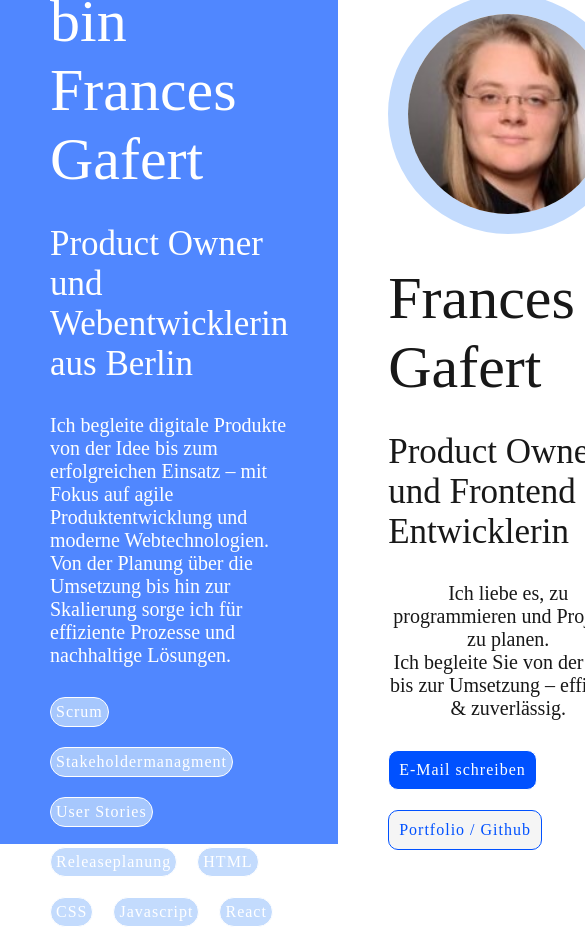
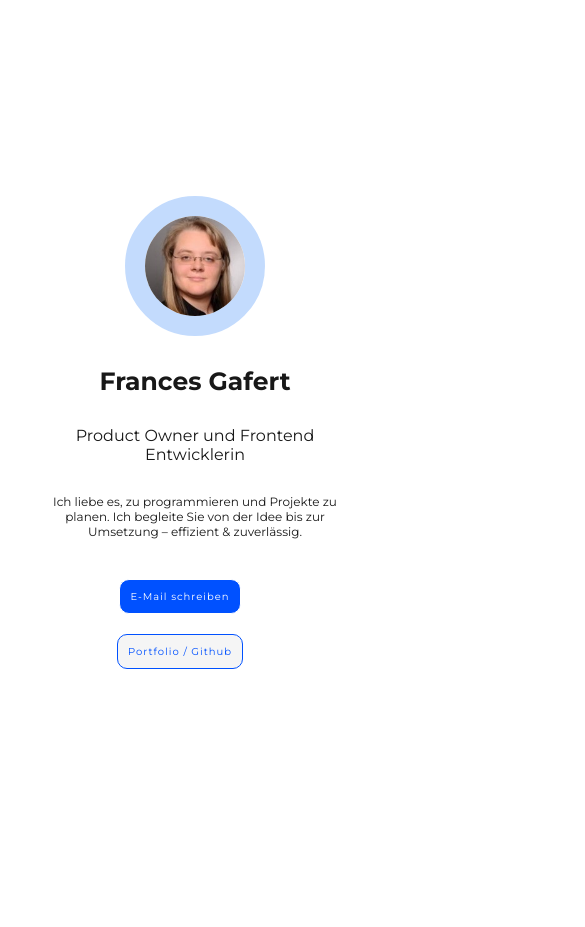
Before and after one commit to Frances90/meineVisitenkarte, a plain HTML site: page Visitenkarte/index.html in a window 390 px wide. Shown: the top 927 px of the page, 585 px wide, since content can reach past the window. After the commit the page ends 864 px from the top, so only its background shows below. Drawn offline with Linux system fonts and the light colour scheme.

Commit message:
Design responsive gemacht und Schriftart geändert

```diff
--- a/Visitenkarte/index.html
+++ b/Visitenkarte/index.html
@@ -15,9 +15,12 @@
         </header>
 
         <main>
+            <div id="small_container">
+                Ihre Bildschirmgröße wird nicht unterstützt.
+            </div>
             <div class="flex_container">
                 <div class="container_left">
-                    <div id="heder_vk_left">Hallo, ich bin <br>Frances Gafert</div>
+                    <div id="header_vk_left">Hallo, ich bin <br>Frances Gafert</div>
                     <div id="sub_header_vk_left">Product Owner und Webentwicklerin aus Berlin</div>
                     <div id="description_vk_left">Ich begleite digitale Produkte von der Idee bis zum erfolgreichen Einsatz –
                         mit Fokus auf agile Produktentwicklung und moderne Webtechnologien.
@@ -44,7 +47,7 @@
                     <div id="heder_vk_right">Frances Gafert</div>
                     <div id="sub_header_vk_right">Product Owner und Frontend Entwicklerin</div>
                     <div id="description_vk_right">Ich liebe es, zu programmieren und Projekte zu planen.
-                        <br>Ich begleite Sie von der Idee bis zur Umsetzung – effizient & zuverlässig.</div>
+                        Ich begleite Sie von der Idee bis zur Umsetzung – effizient & zuverlässig.
                     <div id="more_info_vk_right">
                         <ul>
                             <li id="mail_design">
--- a/Visitenkarte/styles/style.css
+++ b/Visitenkarte/styles/style.css
@@ -1,17 +1,33 @@
 @import url('colors.css');
 
+@font-face {
+    font-family: 'Montserrat';
+    src: url('../fonts/Montserrat-Regular.ttf') format('truetype');
+    font-weight: normal;
+    font-style: normal;
+}
+@font-face {
+    font-family: 'Montserrat_bold';
+    src: url('../fonts/Montserrat-Bold.ttf') format('truetype');
+    font-weight: normal;
+    font-style: normal;
+}
+
 * {
-    font-family:'Times New Roman', Times, serif;
+    font-family: 'Montserrat';
     margin: 0px;
     padding: 0px;
 
 }
+#small_container{
+        display: none;
+    }
 .flex_container{
     display: flex;
     flex-direction: row; /* Elemente werden horizontal angeordnet */
     justify-content: flex-start;
     align-items: center; /* Elemente werden vertikal zentriert */
-    min-height: 100vh;
+    height: 100%;
 }
 /* Design auf der linken Seite der Visitenkarte */
 .container_left{
@@ -22,16 +38,18 @@
     background-color: var(--blue_transparent_container);
     color: var(--text_white);
     flex-grow: 1;
-    height: 100vh;
+    min-height: 100vh;
+    height: auto;
     width: 50vh;
     gap: 30px;
     padding-left: 50px;
     padding-right: 50px;
 }
 
-#heder_vk_left{
+#header_vk_left{
     font-size: 60px;
     font-weight: 400;
+    font-family: 'Montserrat_bold';
 }
 
 #sub_header_vk_left{
@@ -97,6 +115,7 @@ img{
 #heder_vk_right{
     font-size: 60px;
     font-weight: 400;
+    font-family: 'Montserrat_bold';
 }
 
 #sub_header_vk_right{
@@ -115,8 +134,12 @@ img{
 
 #more_info_vk_right ul{
     display: flex;
-    flex-wrap: wrap;
+    flex-direction: row;
+    justify-content: center;
+    align-items: center;
     list-style-type: none;
+    margin-top: 20px;
+    padding-right: 30px;
     gap: 20px;
 }
 
@@ -158,3 +181,88 @@ img{
     text-align: center;
     text-decoration: none;
 }
+
+@media (max-width: 319px) {
+    #small_container{
+        background-color: var(--grey_blue_transparent_container);
+        width: 100vw;
+        height: 100vh;
+        display: flex;
+        justify-content: center;
+        align-items:center ;
+        padding: 10px;
+        font-size: 10px;
+    }
+    .flex_container{
+        display: none
+    }
+
+}
+
+@media (min-width: 320px) and (max-width:600px){
+    #header_vk_left, #sub_header_vk_left, #description_vk_left{
+        display: none;
+    }
+   .container_left, #small_container{
+        display: none;
+    }
+
+    .container_right{
+        display: flex;
+        flex-direction: column;
+        justify-content: center;
+        align-items: center;
+        height: 100vh;
+        margin-top: 20px;
+    }
+    #img_vk_right{
+        display: flex;
+        justify-content: center;
+        align-items: center;
+    }
+
+    img{
+        border: 20px solid var(--grey_blue_transparent_container);
+        border-radius: 50%;
+        object-fit: cover;
+        width: 50%;
+    }
+
+    #heder_vk_right{
+        display: flex;
+        justify-content: center;
+        align-items: center;
+        font-size: 25px;
+    }
+
+    #sub_header_vk_right{
+        display: flex;
+        flex-direction: row;
+        justify-content: center;
+        align-items: center;
+        font-size: 16px;
+        text-align: center;
+    }
+
+    #description_vk_right{
+        display: flex;
+        flex-direction: column;
+        justify-content: center;
+        align-items: center;
+        font-size: 12px;
+
+    }
+
+    #more_info_vk_right ul{
+        display: flex;
+        flex-direction: column;
+        justify-content: center;
+        align-items: center;
+        padding-top: 20px;
+    }
+
+    #more_info_vk_right{
+        font-size: 10px;
+        margin-bottom: 20px;
+    }
+}
```
Also changed, not shown: Visitenkarte/fonts/Montserrat-Bold.ttf (added), Visitenkarte/fonts/Montserrat-Regular.ttf (added).
